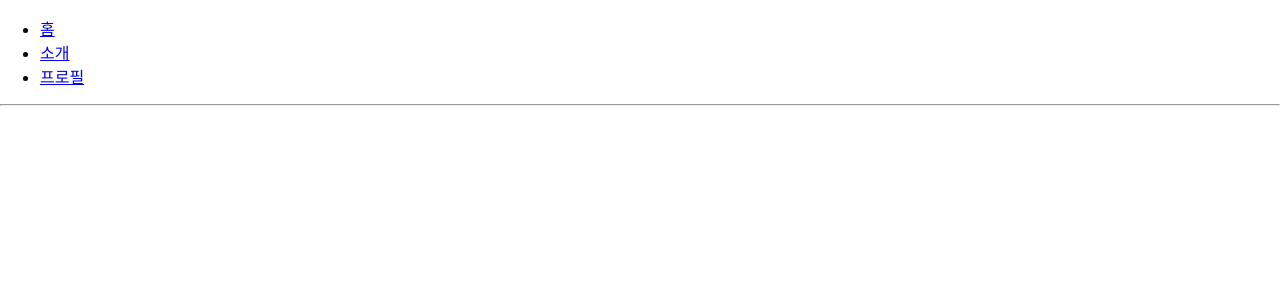
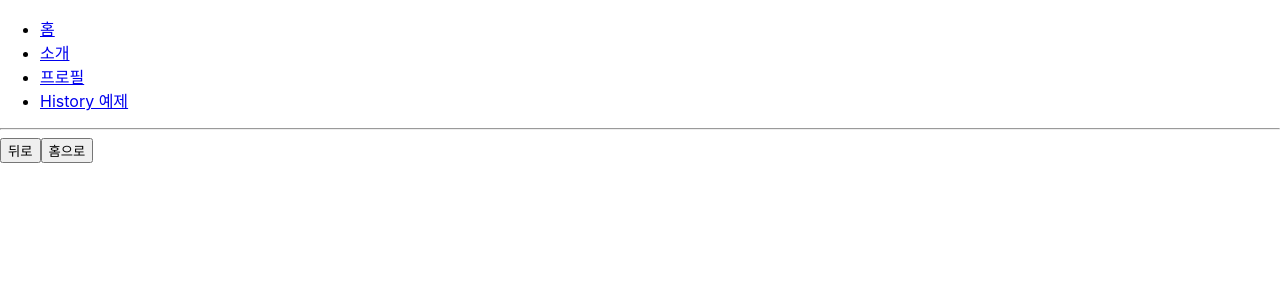
Before and after one commit to bulhwi/react-note, a React (Create React App) app in the folder router-tutorial/: page /history in a window 1280 px wide. Shown: the top 300 px of the page. Built offline with nearby package versions, Linux system fonts and the light colour scheme.

Commit message:
history 객체 사용하기

```diff
--- a/router-tutorial/src/App.js
+++ b/router-tutorial/src/App.js
@@ -4,6 +4,7 @@ import About from "./About";
 import Home from "./Home";
 // import Profile from "./Profile";
 import Profiles from "./Profiles";
+import HistorySample from "./HistorySample"
 
 
 function App() {
@@ -19,11 +20,15 @@ function App() {
         <li>
           <Link to="/profiles">프로필</Link>
         </li>
+        <li>
+          <Link to="/history">History 예제</Link>
+        </li>
       </ul>
       <hr/>
       <Route path="/" component={Home} exact={true}></Route>
       <Route path={['/about', '/info']} component={About}></Route>
       <Route path="/profiles" component={Profiles}></Route>
+      <Route path="/history" component={HistorySample}></Route>
     </div>
   );
 }
--- /dev/null
+++ b/router-tutorial/src/HistorySample.js
@@ -0,0 +1,36 @@
+import React, { Component } from "react";
+
+class HistorySample extends Component {
+  // 뒤로가기
+  handleGoBack = () => {
+    this.props.history.goBack();
+  };
+
+  // 홈으로 이동
+  handleGoHome = () => {
+    this.props.history.push('/');
+  }
+
+  componentDidMount() {
+    // 이것을 설정하고 나면 페이지에 변화가 생기려고 할 때마다 정말 나갈 것인지를 질문함.
+    this.unblock = this.props.history.block('정말 떠나실 건가요?');
+  }
+
+  componentWillUnmount() {
+    // 컴포넌트가 언마운트되면 질문을 멈춤
+    if(this.unblock) {
+      this.unblock();
+    }
+  }
+
+  render() {
+    return (
+      <div>
+        <button onClick={this.handleGoBack}>뒤로</button>
+        <button onClick={this.handleGoHome}>홈으로</button>
+      </div>
+    )
+  }
+}
+
+export default HistorySample;
```
